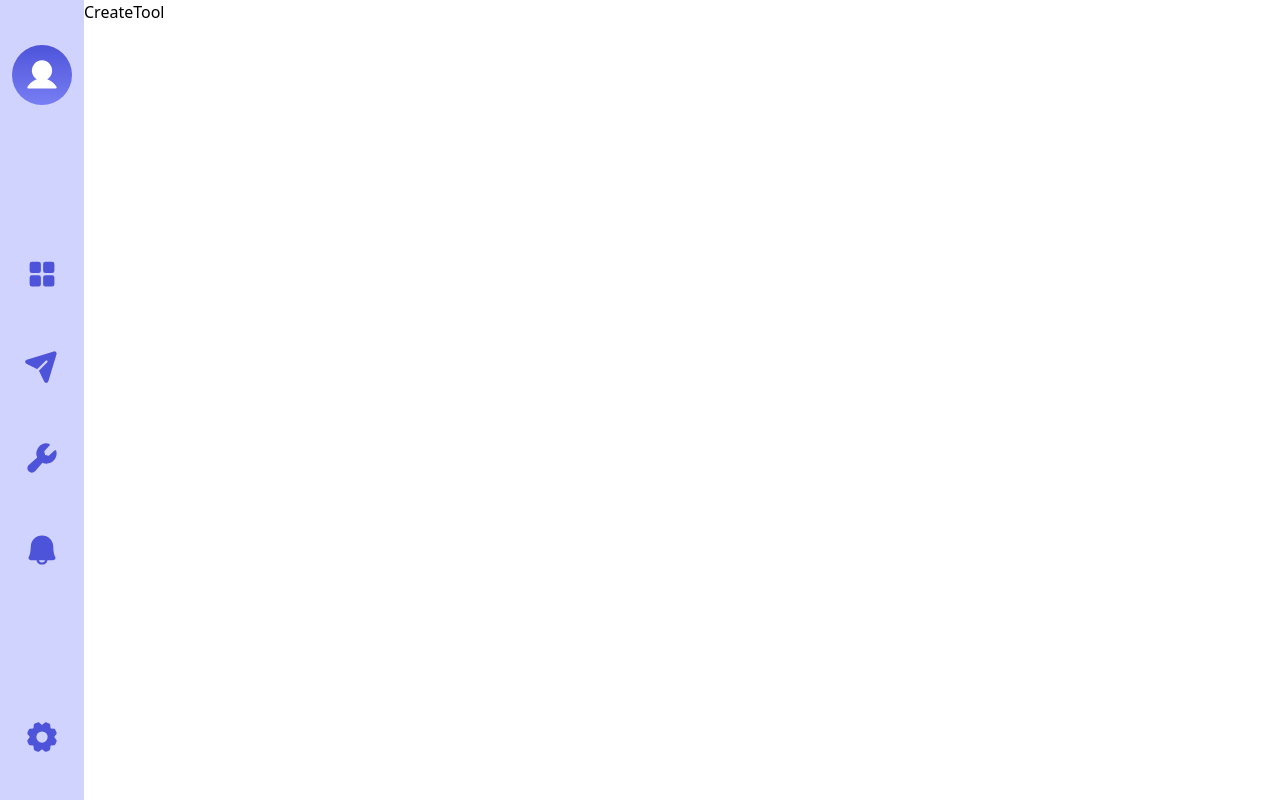
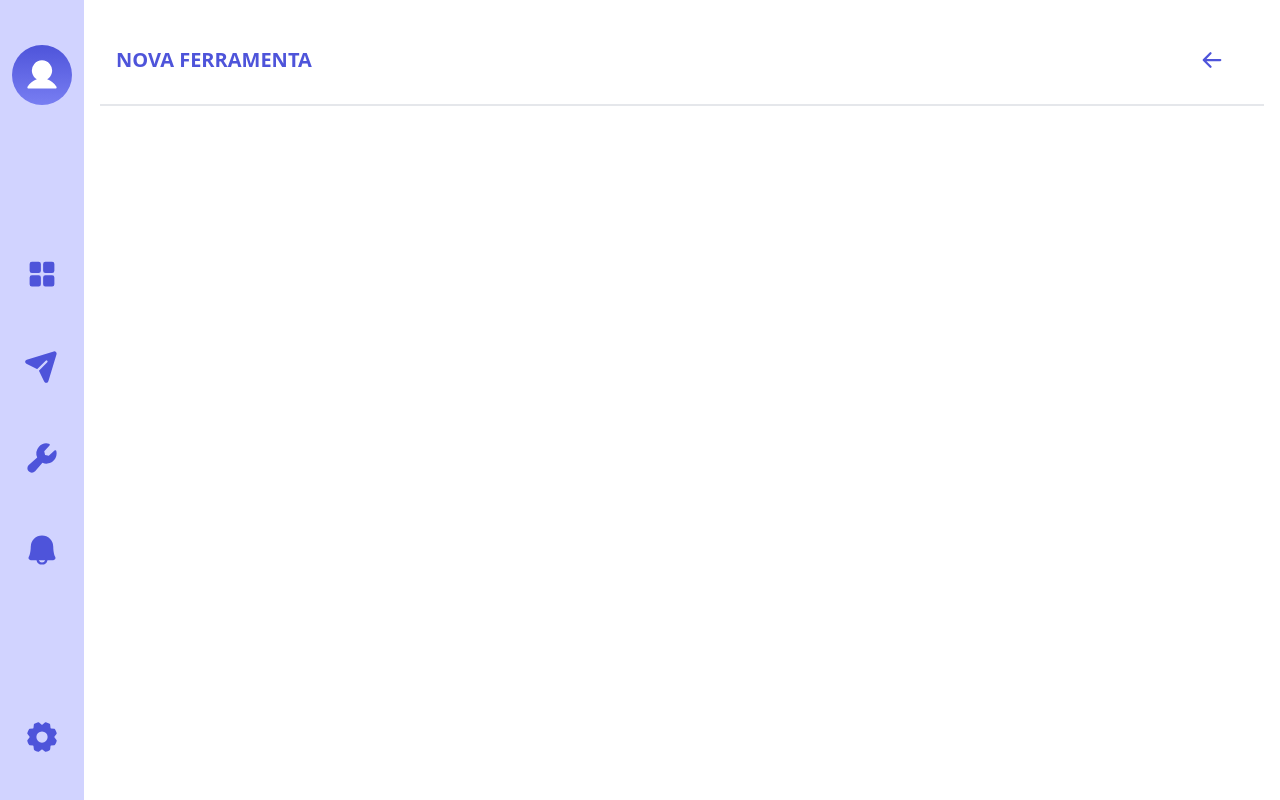
Before and after one commit to renan823/Aerotool-Front, a Next.js app: page /tools/save in a window 1280 px wide. Built offline with nearby package versions, Linux system fonts and the light colour scheme.

Commit message:
feat: tool list

```diff
--- a/src/components/Tools/ToolHeader.jsx
+++ b/src/components/Tools/ToolHeader.jsx
@@ -20,16 +20,16 @@ const ToolHeader = () => {
     <nav className="flex w-full flex-col p-2 gap-y-2 py-6">
       <div className="flex w-full flex-row justify-between items-center gap-x-4">
         <div className="flex flex-row justify-center items-center p-2 px-4 bg-gray-100 rounded-lg w-full">
-          <Icon.MagnifyingGlass color="#9ca3af" className="text-lg" />
+          <Icon.MagnifyingGlass color="#9ca3af" className="text-lg" weight="bold"/>
           <input
             type="text"
             placeholder="Nome da ferramenta"
-            className="text-gray-600 outline-none border-none w-full p-2 text-md bg-gray-100"
+            className="text-gray-600 outline-none border-none w-full p-2 text-md bg-gray-100 font-semibold"
           />
         </div>
         <ToolFilter icons={icons} />
       </div>
-      <h1 className="p-2 text-primary font-semibold text-md uppercase">
+      <h1 className="p-2 text-primary font-semibold text-lg uppercase mt-4">
         Ferramentas Cadastradas
       </h1>
     </nav>
--- a/src/pages/tools/index.jsx
+++ b/src/pages/tools/index.jsx
@@ -7,13 +7,13 @@ import ToolHeader from "@/components/Tools/ToolHeader";
 const Tools = () => {
   const [tools, setTools] = useState([
     {
-      name: "Chave de Cu de Curioso",
+      name: "Lista de quem perguntou",
     },
     {
-      name: "Rebimboca da Parafuseta",
+      name: "Chave de quem te perguntou",
     },
     {
-      name: "Rosqueta da Porqueta",
+      name: "DJIWAHIWAH, O que? Som de peido*",
     },
   ]);
 
@@ -24,7 +24,7 @@ const Tools = () => {
           Ferramentas
         </h2>
         <Link
-          href="/"
+          href="/tools/save"
           className="flex flex-row rounded-md justify-center items-center gap-x-4 bg-gradient-to-r from-accent to-primary p-4 px-6 text-white"
         >
           <span className="text-lg uppercase font-semibold">
--- a/src/pages/tools/save.jsx
+++ b/src/pages/tools/save.jsx
@@ -1,9 +1,23 @@
-import React from 'react'
+import Link from "next/link";
+import React from "react";
+import * as Icon from "@phosphor-icons/react"
 
 const CreateTool = () => {
   return (
-    <div>CreateTool</div>
-  )
-}
+    <div className="flex w-full p-4 flex-col">
+      <nav className="flex flex-row w-full h-fit border-b-2 border-gray-200 p-4 justify-between items-center">
+        <h2 className="uppercase text-xl font-semibold text-primary">
+          Nova Ferramenta
+        </h2>
+        <Link
+          href="/tools"
+          className="flex flex-row rounded-md justify-center items-center gap-x-4 p-4 px-6 text-primary"
+        >
+          <Icon.ArrowLeft size={24} weight="bold" />
+        </Link>
+      </nav>
+    </div>
+  );
+};
 
-export default CreateTool
+export default CreateTool;
```
Also changed, not shown: src/pages/tools.jsx (added).
